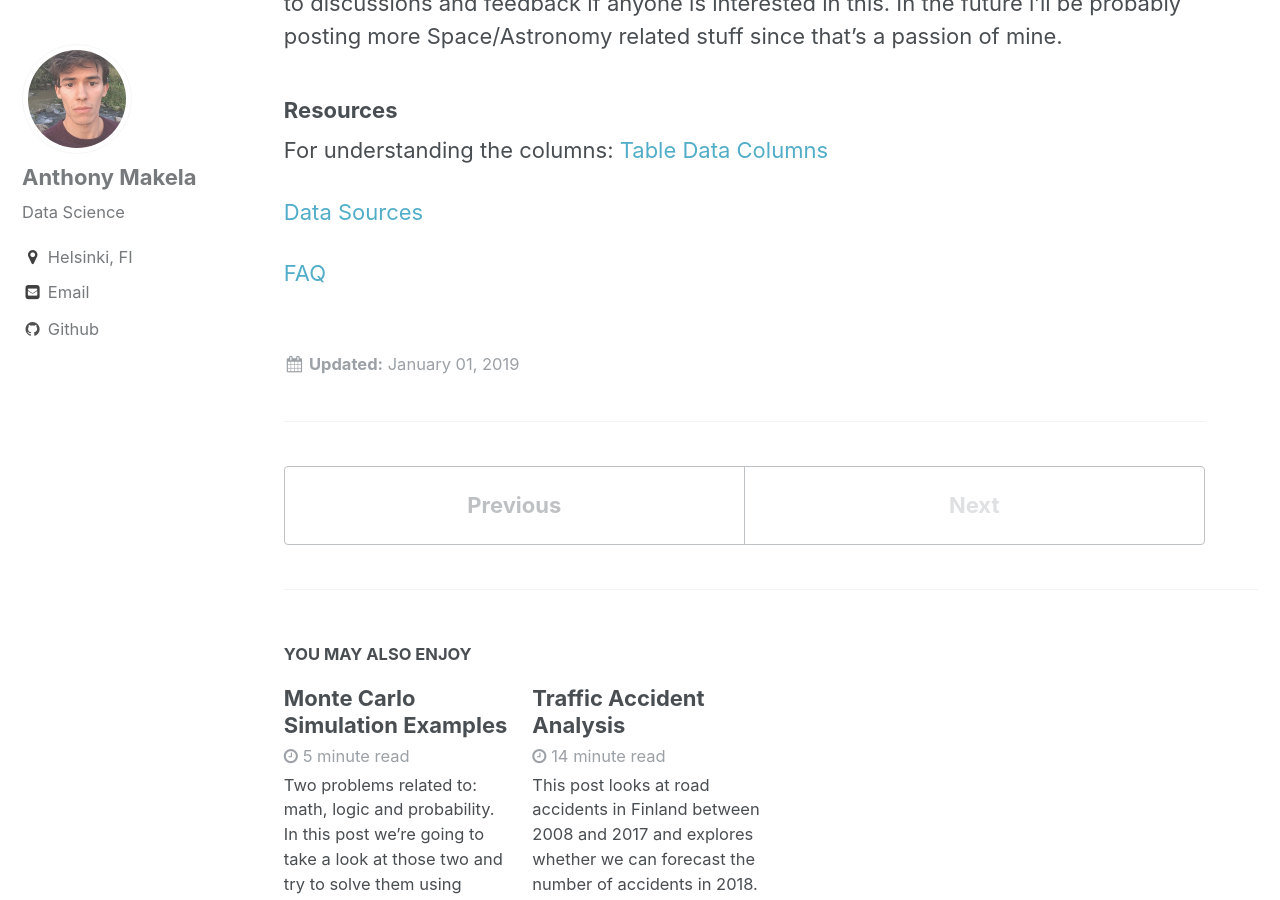
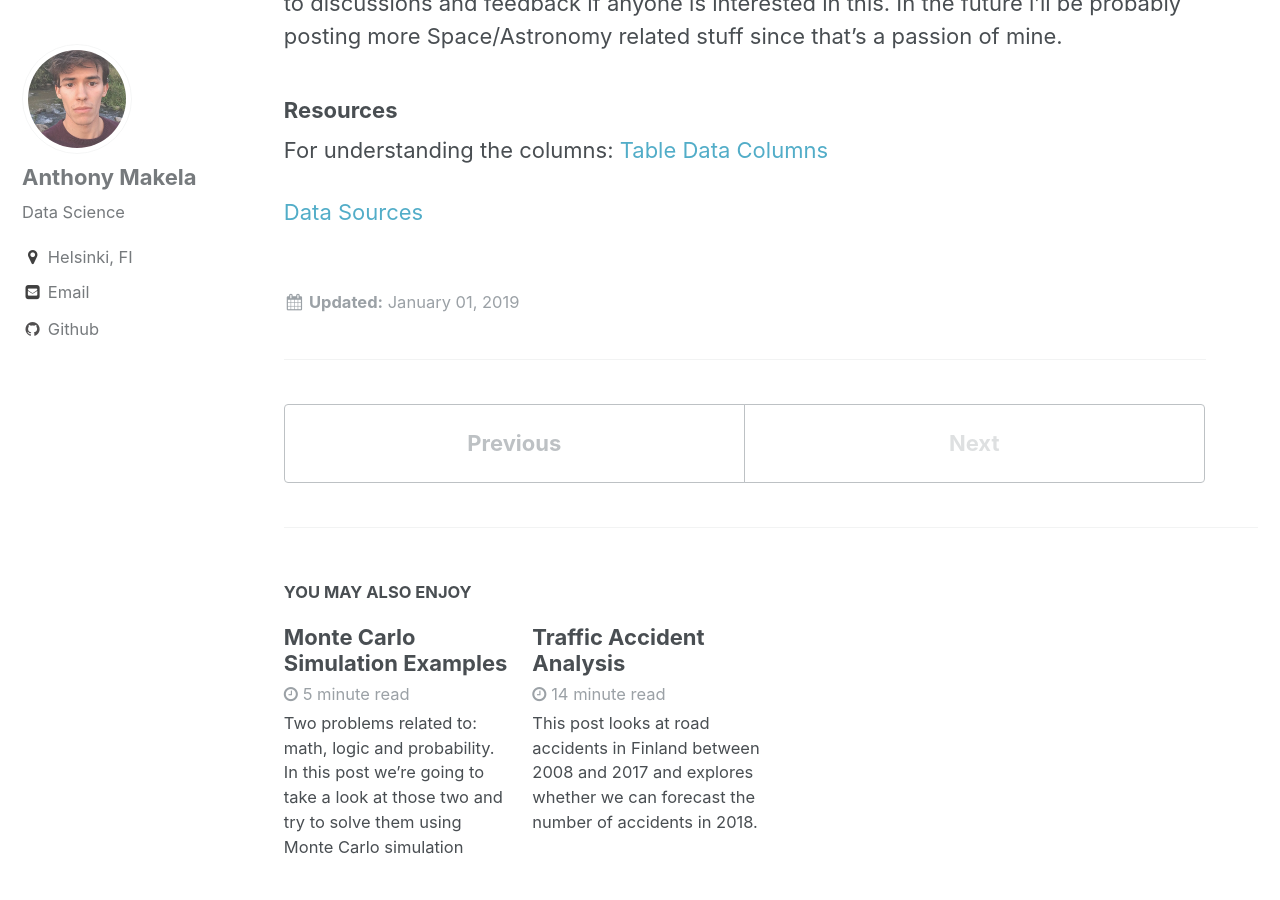
Before and after one commit to anthonymakela/anthonymakela.github.io, a Jekyll site: the page built from _posts/2019-01-01-Analysis-On-Exoplanets.md, in a window 1280 px wide and 900 px high, scrolled down 21868 px. Built offline with Jekyll 4.4.1, drawn with Linux system fonts in a browser that asks for light colours; nearby versions of some CDN libraries; formulas are drawn with MathJax 3.

Commit message:
Exoplanets

```diff
--- a/_posts/2019-01-01-Analysis-On-Exoplanets.md
+++ b/_posts/2019-01-01-Analysis-On-Exoplanets.md
@@ -515,5 +515,3 @@ For understanding the columns:
 [Table Data Columns](https://exoplanetarchive.ipac.caltech.edu/docs/API_exoplanet_columns.html)
 
 [Data Sources](https://exoplanetarchive.ipac.caltech.edu/docs/data.html)
-
-[FAQ](https://exoplanetarchive.ipac.caltech.edu/docs/faq.html)
```
